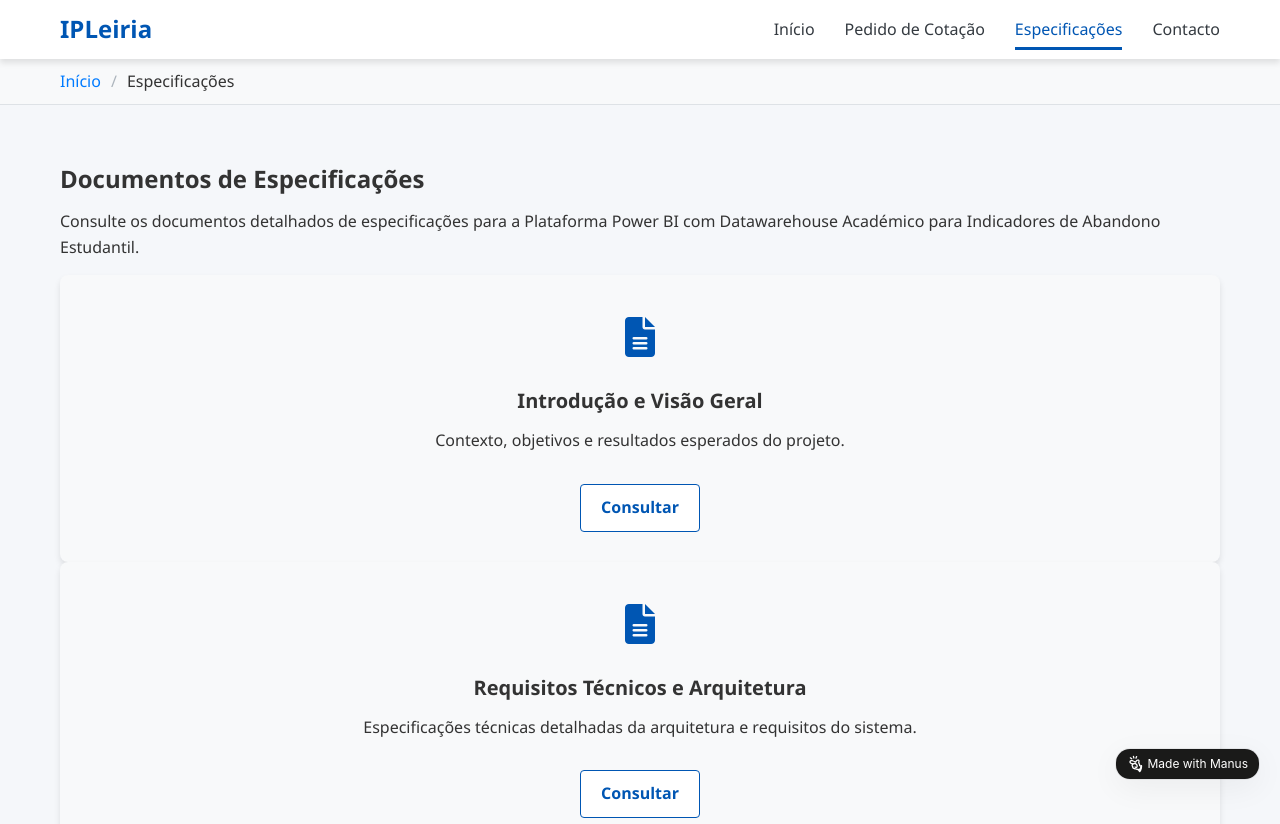
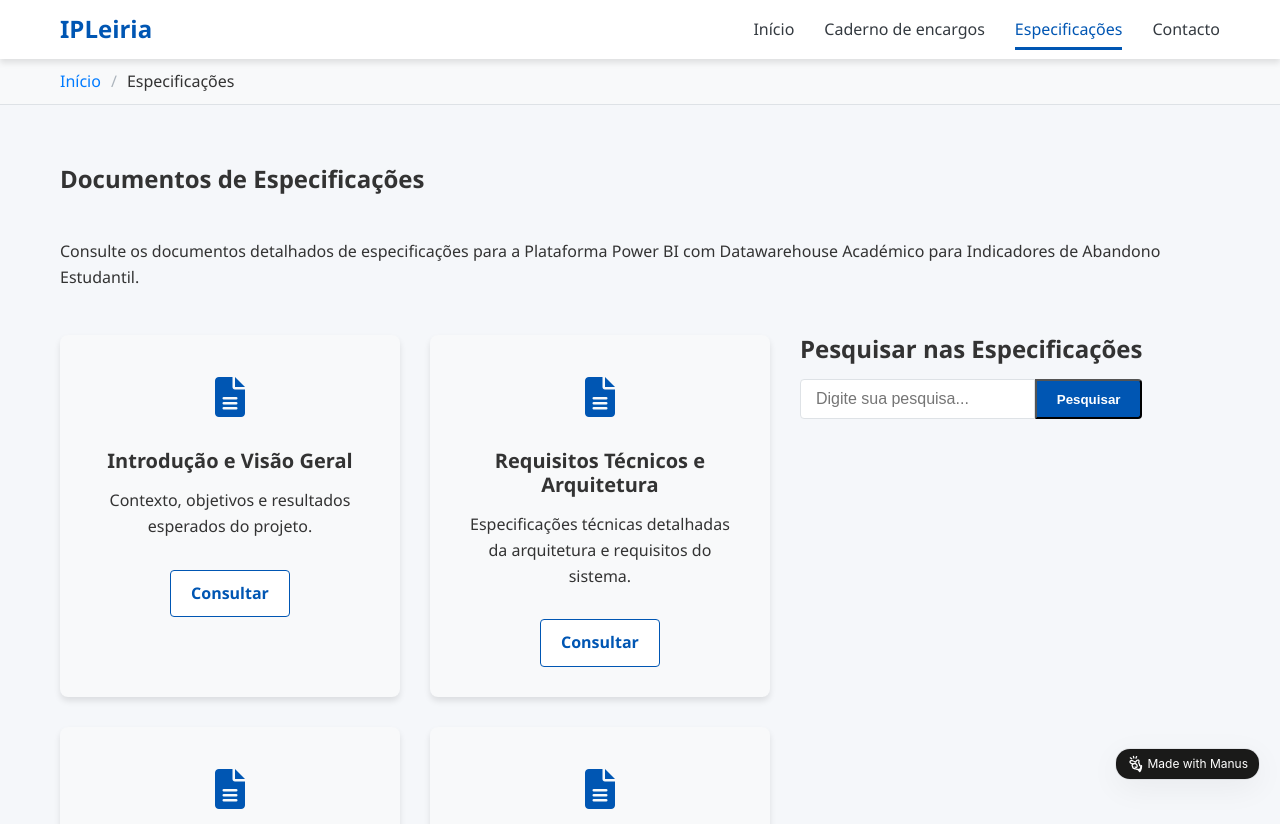
Before and after one commit to rmartingit/opsa20, a plain HTML site: page especificacoes.html in a window 1280 px wide. Shown: the top 824 px of the page. Drawn offline with Linux system fonts and the light colour scheme.

Commit message:
especificacoes style

```diff
--- a/especificacoes.html
+++ b/especificacoes.html
@@ -6,6 +6,7 @@
     <meta name="viewport" content="width=device-width, initial-scale=1.0">
     <title>Especificações - Plataforma Power BI para Indicadores de Abandono</title>
     <link rel="stylesheet" href="styles.css">
+    <link rel="stylesheet" href="mobile-accessibility.css">
     <link rel="stylesheet" href="https://cdnjs.cloudflare.com/ajax/libs/font-awesome/6.0.0-beta3/css/all.min.css">
 </head>
 <body>
@@ -17,7 +18,7 @@
             <nav>
                 <ul>
                     <li><a href="index.html">Início</a></li>
-                    <li><a href="rfq.html">Pedido de Cotação</a></li>
+                    <li><a href="rfq.html">Caderno de encargos</a></li>
                     <li><a href="especificacoes.html" class="active">Especificações</a></li>
                     <li><a href="contacto.html">Contacto</a></li>
                 </ul>
```
